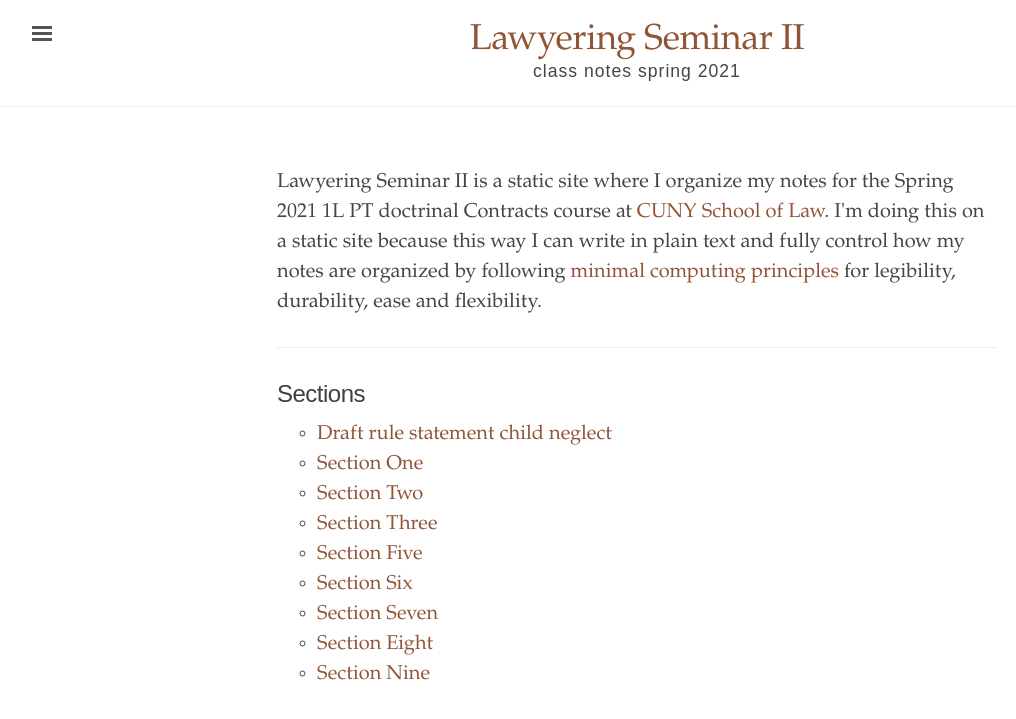
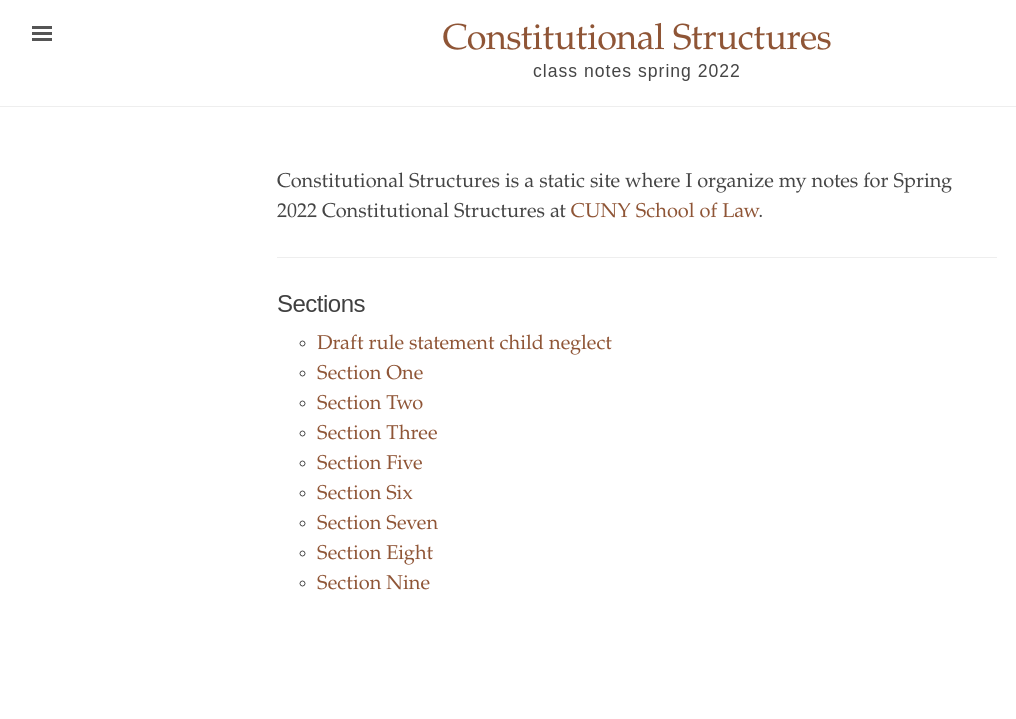
Before and after one commit to binipringle/lawyeringseminar2, a Jekyll site: the page built from index.html, in a window 1280 px wide. Shown: the top 719 px of the page, without its empty margins (3-1019 px from the left). Built offline with Jekyll 4.4.1, drawn with Linux system fonts in a browser that asks for light colours.

Commit message:
changing lawyeringseminar2 to constructs first big change

```diff
--- a/_config.yml
+++ b/_config.yml
@@ -1,11 +1,11 @@
 # Built with Jekyll 3.6.0
 
 # Setupš
-title:               'Lawyering Seminar II'
-tagline:             'class notes spring 2021'
-description:         'This is an experimental way of organizing class notes.'
+title:               'Constitutional Structures'
+tagline:             'class notes spring 2022'
+description:         'This is a static website for organizing class notes.'
 url:                 'https://github.com/binipringle'
-baseurl:             '/lawyeringseminar2'
+baseurl:             '/constructs'
 
 # About/contact
 author:
--- a/index.html
+++ b/index.html
@@ -1,11 +1,11 @@
 ---
 layout: default
-title: "Lawyering Seminar II"
+title: "Constitutional Structures"
 ---
 <div class="introduction">
 <p>
 
-  Lawyering Seminar II is a static site where I organize my notes for the Spring 2021 1L PT doctrinal Contracts course at <a href="https://www.law.cuny.edu/">CUNY School of Law</a>. I'm doing this on a static site because this way I can write in plain text and fully control how my notes are organized by following <a href="http://go-dh.github.io/mincomp/">minimal computing principles</a> for legibility, durability, ease and flexibility.
+  Constitutional Structures is a static site where I organize my notes for Spring 2022 Constitutional Structures at <a href="https://www.law.cuny.edu/">CUNY School of Law</a>.
 </p>
 </div>
 
```
